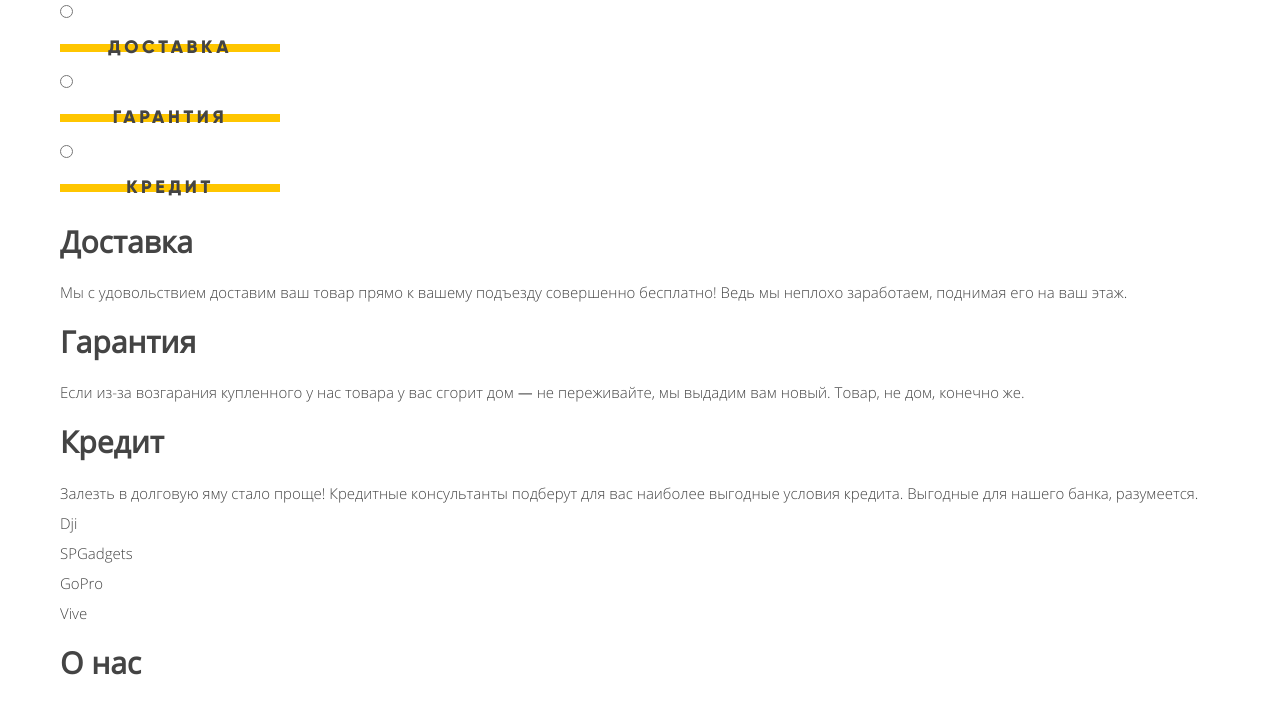
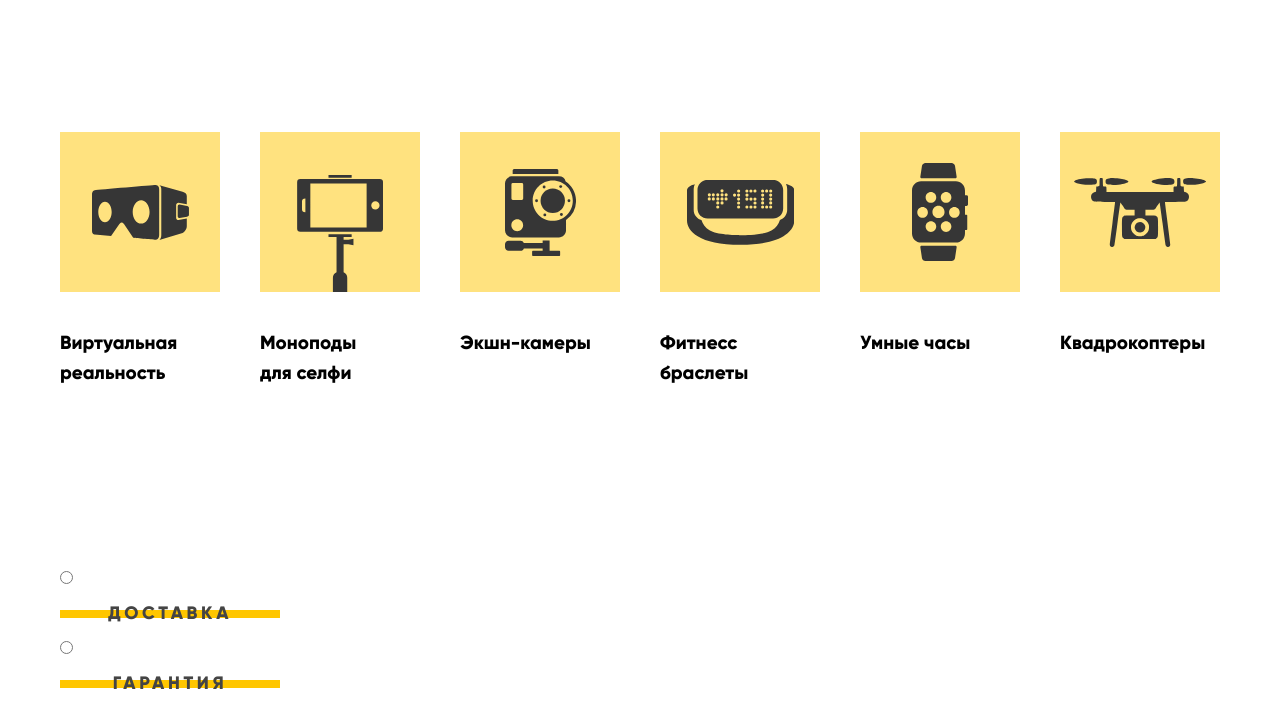
Before and after one commit to webistomin/device, a website: page src/index.html in a window 1280 px wide. Shown: the part 727-1433 px from the top of the page. Drawn offline with nearby package versions, Linux system fonts and the light colour scheme; files that its build step writes are made by us from their sources; files whose address does not match are found by name.

Commit message:
Сверстал каталог

```diff
--- a/src/index.html
+++ b/src/index.html
@@ -146,25 +146,40 @@
       <section class="catalog">
         <ul class="catalog__list">
           <li class="catalog__item">
-            <a href="#" class="catalog__link"></a>
+            <a href="#" class="catalog__link">
+              <div class="catalog__good catalog__good--first"></div>
+              <span class="catalog__good-name">Виртуальная реальность</span>
+            </a>
           </li>
           <li class="catalog__item">
-            <a href="#" class="catalog__link"></a>
+            <a href="#" class="catalog__link">
+              <div class="catalog__good catalog__good--second"></div>
+              <span class="catalog__good-name">Моноподы <br> для селфи</span>
+            </a>
           </li>
           <li class="catalog__item">
-            <a href="#" class="catalog__link"></a>
+            <a href="#" class="catalog__link">
+              <div class="catalog__good catalog__good--third"></div>
+              <span class="catalog__good-name">Экшн-камеры</span>
+            </a>
           </li>
           <li class="catalog__item">
-            <a href="#" class="catalog__link"></a>
+            <a href="#" class="catalog__link">
+              <div class="catalog__good catalog__good--fourth"></div>
+              <span class="catalog__good-name">Фитнесс браслеты</span>
+            </a>
           </li>
           <li class="catalog__item">
-            <a href="#" class="catalog__link"></a>
+            <a href="#" class="catalog__link">
+              <div class="catalog__good catalog__good--fifth"></div>
+              <span class="catalog__good-name">Умные часы</span>
+            </a>
           </li>
           <li class="catalog__item">
-            <a href="#" class="catalog__link"></a>
-          </li>
-          <li class="catalog__item">
-            <a href="#" class="catalog__link"></a>
+            <a href="#" class="catalog__link">
+              <div class="catalog__good catalog__good--sixth"></div>
+              <span class="catalog__good-name">Квадрокоптеры</span>
+            </a>
           </li>
         </ul>
       </section>
--- a/src/less/blocks/btn.less
+++ b/src/less/blocks/btn.less
@@ -14,6 +14,7 @@
   font-family: Gilroy, serif;
   text-transform: uppercase;
   letter-spacing: 0.2em;
+  cursor: pointer;
 
   &::after {
     position: absolute;
@@ -31,4 +32,8 @@
     height: 100%;
     transition: all 0.5s;
   }
+
+  &:active {
+    color: rgba(0,0,0,0.3);
+  }
 }
--- /dev/null
+++ b/src/less/blocks/catalog.less
@@ -0,0 +1,74 @@
+.catalog {
+  margin-bottom: 175px;
+
+
+  &__list {
+    display: flex;
+    flex-direction: row;
+    justify-content: space-between;
+  }
+
+  &__item {
+    box-sizing: border-box;
+    width: 160px;
+  }
+
+  &__link {
+    &:hover .catalog__good {
+      background-color: #ffc600;
+    }
+
+    &:active .catalog__good {
+      opacity: 0.3;
+    }
+
+    &:active {
+      opacity: 0.3;
+    }
+  }
+
+  &__good {
+    width: 160px;
+    height: 160px;
+    background-color: @main-color;
+    margin-bottom: 36px;
+    background-position: center center;
+    background-repeat: no-repeat;
+
+    &:hover {
+      background-color: #ffc600;
+    }
+
+    &--first {
+      background-image: url("../img/popular-1.svg");
+    }
+
+    &--second {
+      background-image: url("../img/popular-2.svg");
+      background-position: bottom;
+    }
+
+    &--third {
+      background-image: url("../img/popular-3.svg");
+    }
+
+    &--fourth {
+      background-image: url("../img/popular-4.svg");
+    }
+
+    &--fifth {
+      background-image: url("../img/popular-5.svg");
+    }
+
+    &--sixth {
+      background-image: url("../img/popular-6.svg");
+    }
+  }
+
+  &__good-name {
+    font-family: Gilroy, serif;
+    font-size: 19px;
+    line-height: 20px;
+    font-weight: 800;
+  }
+}
--- a/src/less/blocks/main-nav.less
+++ b/src/less/blocks/main-nav.less
@@ -134,7 +134,7 @@
         position: absolute;
         top: 37px;
         content: "";
-        width: 1040px;
+        width: 1050px;
         height: 145px;
         z-index: 2;
         background-color: @main-color;
--- a/src/less/blocks/slider.less
+++ b/src/less/blocks/slider.less
@@ -3,6 +3,7 @@
   margin-top: -111px;
   padding-left: 90px;
   padding-right: 60px;
+  margin-bottom: 100px;
 
   &__control {
     display: none;
@@ -113,6 +114,7 @@
 
   &__description {
     width: 500px;
+    min-height: 450px;
     padding-top: 80px;
     display: flex;
     flex-direction: column;
--- a/src/less/style.less
+++ b/src/less/style.less
@@ -8,3 +8,4 @@
 @import "blocks/search-form.less";
 @import "blocks/main-nav.less";
 @import "blocks/slider.less";
+@import "blocks/catalog.less";
```
